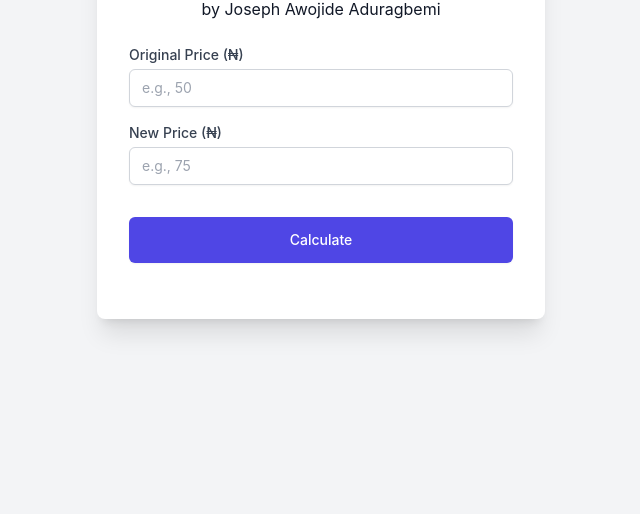
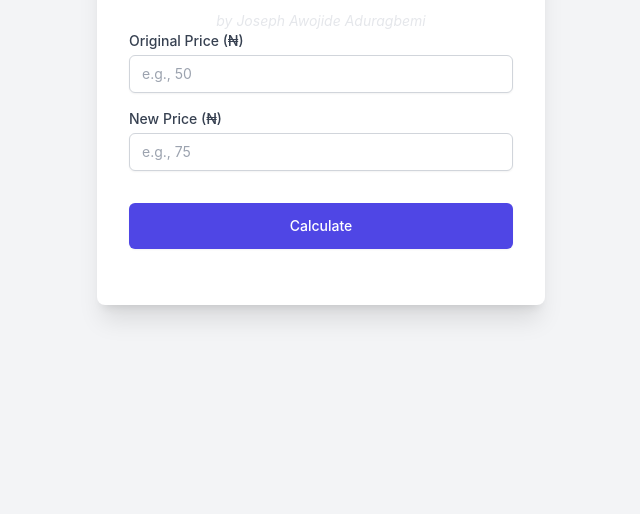
Before and after one commit to awojidejoseph0714-eng/Price-Calculator, a plain HTML site: page index.html in a window 1280 px wide. Shown: the part 286-800 px from the top of the page, without its empty margins (319-959 px from the left). Drawn offline with nearby package versions, Linux system fonts and the light colour scheme.

Commit message:
Change header from h4 to h6 for author name

```diff
--- a/index.html
+++ b/index.html
@@ -27,9 +27,9 @@
         <h1 class="text-2xl font-bold text-center text-gray-800 mb-6">
             Price Difference Calculator
         </h1>
-        <h4 class="text-2×1 font-italic text-center text-gray-900 mb-6">
+        <h6 class="text-sm  italic text-center text-gray-200 mb-0">
             by Joseph Awojide Aduragbemi
-        </h4>
+        </h6>
 
         <!-- Input Fields -->
         <div class="space-y-4">
```
